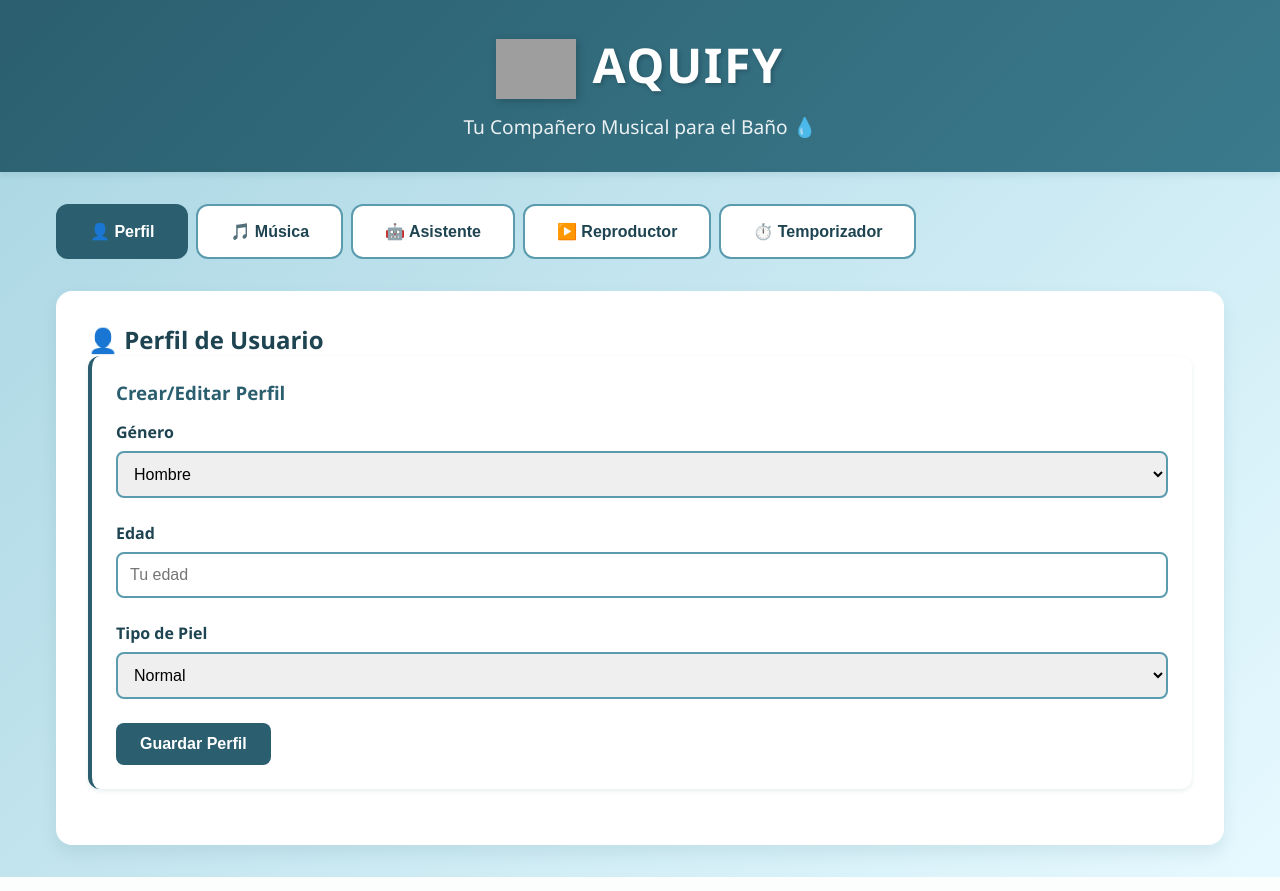
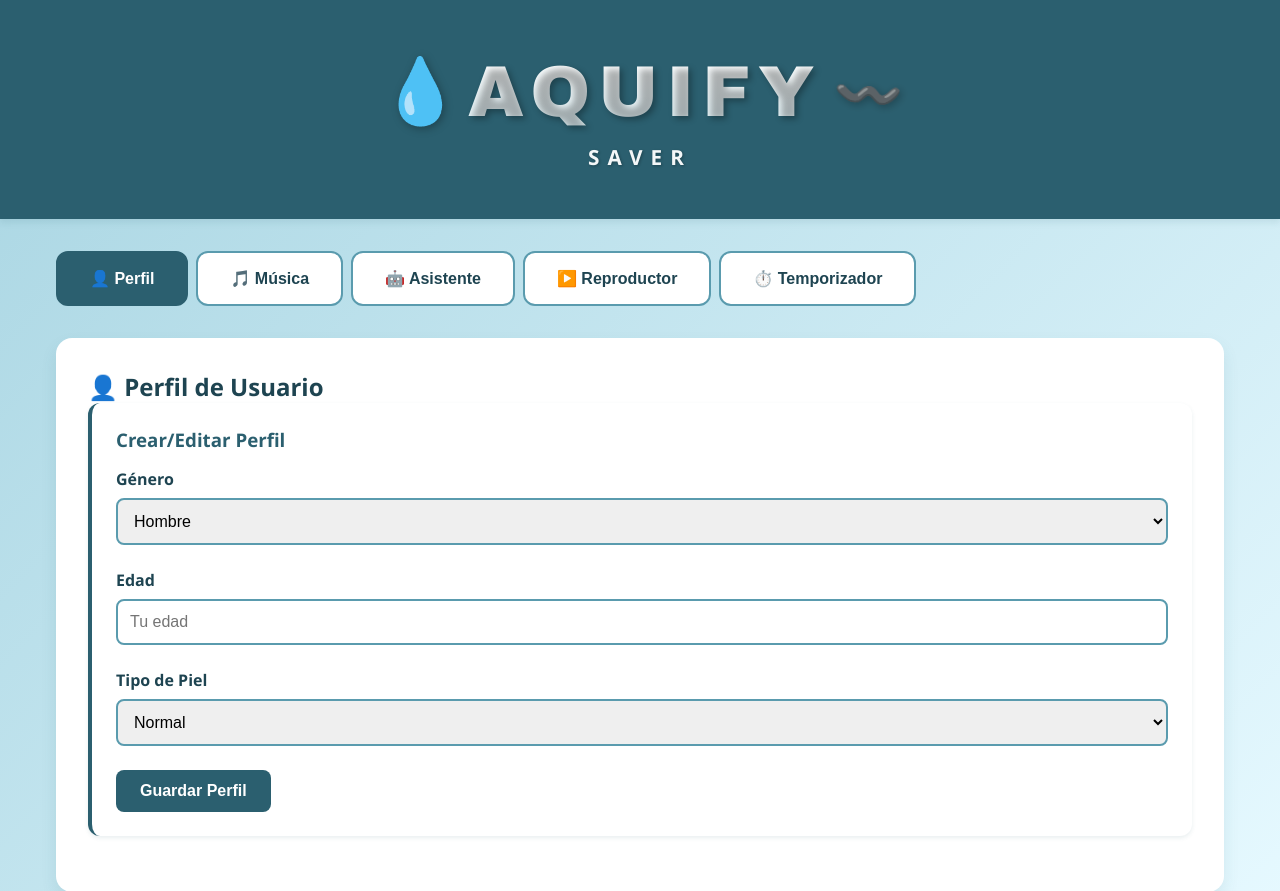
Before and after one commit to Majo18909/AQUIFY, a Flask app: page / in a window 1280 px wide. Shown: the top 891 px of the page. Run offline with Flask 3, Linux system fonts and the light colour scheme; data that the repository does not hold is empty; some libraries are stand-ins or nearby versions; grey boxes are pictures that could not be loaded.

Commit message:
Design: Actualizar header para coincidir con diseño del logo AQUIFY

```diff
--- a/web/static/styles.css
+++ b/web/static/styles.css
@@ -45,38 +45,80 @@ body {
 
 /* Header */
 .header {
-    background: linear-gradient(135deg, var(--teal-primario) 0%, var(--teal-medio) 100%);
+    background: #2B5F6F;
     color: white;
-    padding: 2rem;
+    padding: 3rem 2rem;
     text-align: center;
     box-shadow: 0 4px 6px var(--sombra);
     position: relative;
 }
 
-.logo-container {
+.header-content {
     display: flex;
     align-items: center;
     justify-content: center;
-    gap: 1rem;
+    gap: 0.5rem;
     margin-bottom: 0.5rem;
+    position: relative;
 }
 
-.logo-img {
-    height: 60px;
-    width: auto;
-    filter: drop-shadow(2px 2px 4px rgba(0, 0, 0, 0.2));
+.logo-gota {
+    font-size: 4rem;
+    filter: drop-shadow(2px 2px 4px rgba(0, 0, 0, 0.3));
+    animation: float 3s ease-in-out infinite;
 }
 
-.header h1 {
-    font-size: 3rem;
-    margin-bottom: 0.5rem;
-    text-shadow: 2px 2px 4px rgba(0, 0, 0, 0.2);
-    letter-spacing: 0.1rem;
+.logo-text {
+    font-size: 4.5rem;
+    font-weight: 900;
+    margin: 0;
+    text-shadow: 3px 3px 6px rgba(0, 0, 0, 0.3);
+    letter-spacing: 0.5rem;
+    font-family: 'Arial Black', 'Arial', sans-serif;
+    background: linear-gradient(180deg, #FFFFFF 0%, #E0F2F7 100%);
+    -webkit-background-clip: text;
+    -webkit-text-fill-color: transparent;
+    background-clip: text;
 }
 
-.header p {
-    font-size: 1.2rem;
+.logo-wave {
+    font-size: 3.5rem;
     opacity: 0.9;
+    filter: drop-shadow(2px 2px 4px rgba(0, 0, 0, 0.3));
+    animation: wave 2s ease-in-out infinite;
+}
+
+.header-subtitle {
+    font-size: 1.3rem;
+    font-weight: 600;
+    letter-spacing: 0.5rem;
+    margin-top: 0.5rem;
+    opacity: 0.95;
+    text-shadow: 1px 1px 3px rgba(0, 0, 0, 0.3);
+}
+
+@keyframes float {
+
+    0%,
+    100% {
+        transform: translateY(0px);
+    }
+
+    50% {
+        transform: translateY(-10px);
+    }
+}
+
+@keyframes wave {
+
+    0%,
+    100% {
+        transform: translateX(0px) rotate(0deg);
+    }
+
+    50% {
+        transform: translateX(5px) rotate(5deg);
+    }
 }
 
 /* Container */
--- a/web/templates/index.html
+++ b/web/templates/index.html
@@ -11,12 +11,12 @@
 <body>
     <!-- Header -->
     <header class="header">
-        <div class="logo-container">
-            <img src="{{ url_for('static', filename='img/aquify-logo.png') }}" alt="AQUIFY Logo" class="logo-img"
-                onerror="this.style.display='none'">
-            <h1>AQUIFY</h1>
+        <div class="header-content">
+            <div class="logo-gota">💧</div>
+            <h1 class="logo-text">AQUIFY</h1>
+            <div class="logo-wave">〰️</div>
         </div>
-        <p>Tu Compañero Musical para el Baño 💧</p>
+        <p class="header-subtitle">SAVER</p>
     </header>
 
     <!-- Container Principal -->
```
